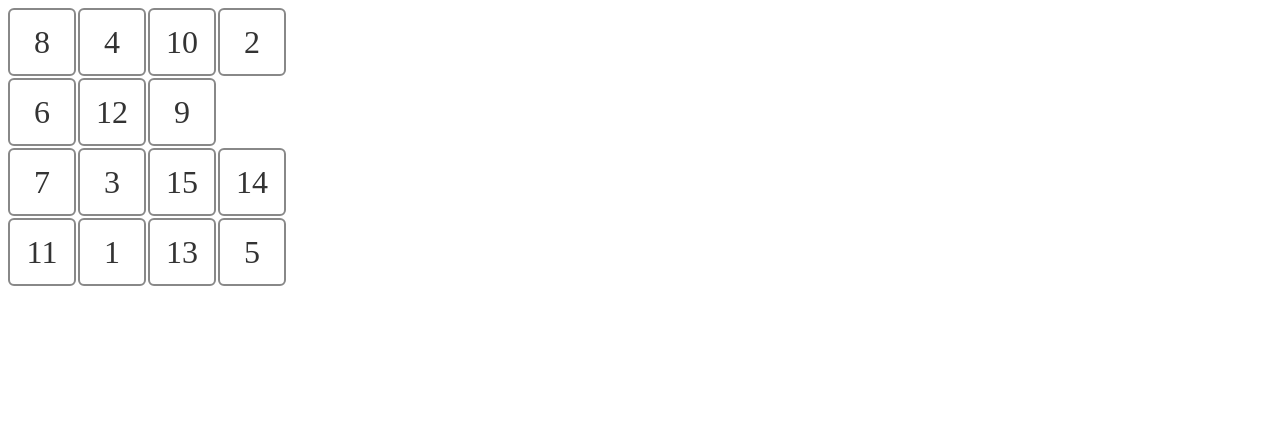
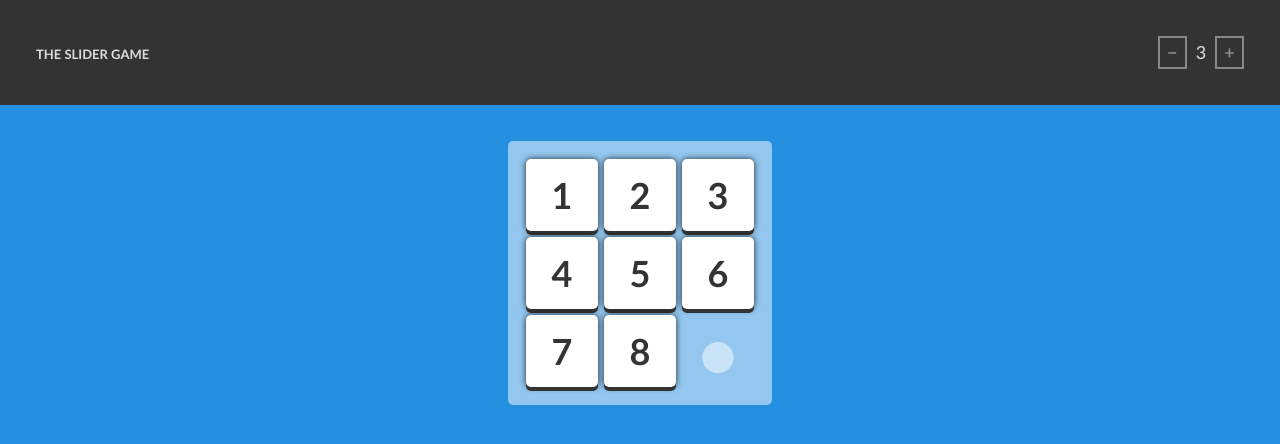
Before and after one commit to vajdagabor/sliding-puzzle, a React (Vite) app: page / in a window 1280 px wide. Shown: the top 444 px of the page. Built offline with nearby package versions, Linux system fonts and the light colour scheme.

Commit message:
Add better styles and allow to change size

```diff
--- a/src/App.tsx
+++ b/src/App.tsx
@@ -1,18 +1,32 @@
-import { useState } from 'react'
-import { Board } from "./Board";
-import { move, newFieldsShuffled } from "./model"
+import { useState, useEffect } from 'react'
+import { Board } from './Board'
+import { move, newFields } from './model'
+import { Header } from './Header'
+import { Counter } from './Counter'
 
 export function App() {
-  const size = 4
-  const [fields, setFields] = useState(newFieldsShuffled(size))
+  const [size, setSize] = useState(3)
+  const [fields, setFields] = useState(newFields(size))
+
+  useEffect(() => {
+    setFields(newFields(size))
+  }, [size])
 
   function handleFieldClick(index: number) {
     setFields(fs => move(index, size, fs))
   }
 
+  const shrink = () => setSize(s => s - 1)
+  const grow = () => setSize(s => s + 1)
+
   return (
     <>
-      <Board size={size} fields={fields} onFieldClick={handleFieldClick} />
+      <Header>
+        <Counter n={size} onDecrement={shrink} onIncrement={grow} />
+      </Header>
+      <main>
+        <Board size={size} fields={fields} onFieldClick={handleFieldClick} />
+      </main>
     </>
   )
 }
--- /dev/null
+++ b/src/Button.tsx
@@ -0,0 +1,8 @@
+interface Props {
+  label: string
+  onClick?: React.MouseEventHandler
+}
+
+export function Button({ label, onClick }: Props) {
+  return <button className="Button" onClick={onClick}>{label}</button>
+}
--- /dev/null
+++ b/src/Counter.tsx
@@ -0,0 +1,17 @@
+import { Button } from "./Button"
+
+interface Props {
+  n?: number
+  onDecrement?: React.MouseEventHandler
+  onIncrement?: React.MouseEventHandler
+}
+
+export function Counter({ n = 0, onDecrement, onIncrement }: Props) {
+  return (
+    <div className="Counter">
+      <Button label="−" onClick={onDecrement} />
+      <span>{n}</span>
+      <Button label="+" onClick={onIncrement} />
+    </div>
+  )
+}
--- /dev/null
+++ b/src/Header.tsx
@@ -0,0 +1,8 @@
+export function Header({ children }: React.PropsWithChildren) {
+  return (
+    <div className="Header">
+      <h1 className="Header__Title">The slider game</h1>
+      <div className="Header__Tools">{children}</div>
+    </div>
+  )
+}
--- a/src/index.css
+++ /dev/null
@@ -1,38 +0,0 @@
-:root {
-  --color-strong: #333;
-  --color-normal: #888;
-  --color-subtle: #ddd;
-  --radius: 6px;
-}
-
-
-.Board {
-  --board-size: 3;
-
-  display: inline-grid;
-  grid-template-columns: repeat(var(--board-size), 1fr);
-  grid-template-rows: repeat(var(--board-size), 1fr);
-  gap: 2px;
-}
-
-.Field {
-  display: flex;
-  justify-content: center;
-  align-items: center;
-  width: 2em;
-  height: 2em;
-  border: 2px solid var(--color-normal);
-  border-radius: var(--radius);
-  color: var(--color-strong);
-  font-size: 2rem;
-  cursor: pointer;
-  user-select: none;
-
-  &:hover {
-    border-color: var(--color-strong);
-  }
-
-  &:not([data-value]) {
-    opacity: 0;
-  }
-}
--- a/src/main.tsx
+++ b/src/main.tsx
@@ -1,7 +1,7 @@
 import { StrictMode } from 'react'
 import { createRoot } from 'react-dom/client'
 import { App } from './App.tsx'
-import './index.css'
+import './styles/global.css'
 
 createRoot(document.getElementById('root')!).render(
   <StrictMode>
--- /dev/null
+++ b/src/styles/global.css
@@ -0,0 +1,136 @@
+@import './reset.css';
+
+:root {
+  /* Colors */
+  --c-white: white;
+  --c-gray-subtle: #ddd;
+  --c-gray-middle: #888;
+  --c-gray-dark: #333;
+  --c-blue: rgb(38, 144, 224);
+
+  --radius: 5px;
+}
+
+@define-mixin theme-light {
+  --color-bg: var(--c-white);
+  --color-strong: var(--c-gray-dark);
+  --color-normal: var(--c-gray-middle);
+  --color-subtle: var(--c-gray-subtle);
+  --color-primary: var(--c-blue);
+}
+
+@define-mixin theme-dark {
+  --color-bg: var(--c-gray-dark);
+  --color-strong: var(--c-white);
+  --color-normal: var(--c-gray-subtle);
+  --color-subtle: var(--c-gray-middle);
+  --color-primary: var(--c-blue);
+}
+
+html {
+  @mixin theme-light;
+
+  background-color: var(--color-primary);
+  font-family: 'Gill Sans', 'Gill Sans MT', Calibri, 'Trebuchet MS', sans-serif;
+  font-size: 18px;
+}
+
+main {
+  padding: 2rem;
+  display: flex;
+  justify-content: center;
+}
+
+.Header {
+  @mixin theme-dark;
+
+  display: flex;
+  align-items: center;
+  padding: 2rem;
+  background-color: var(--color-bg);
+  color: var(--color-normal);
+}
+
+.Header__Title {
+  flex-grow: 1;
+  font-variant-caps: all-petite-caps;
+  font-weight: bold;
+}
+
+.Header__Tools {
+  flex-grow: 0;
+}
+
+.Counter {
+  color: var(--color-subtle);
+  span {
+    padding: 0 0.5em;
+    color: var(--color-normal);
+  }
+}
+
+.Button {
+  padding: 0.3em 0.4em;
+  border: 2px solid var(--color-subtle);
+  font-weight: bold;
+  cursor: pointer;
+
+  &:hover {
+    border-color: var(--color-normal);
+    color: var(--color-normal);
+  }
+
+  &:active {
+    border-color: var(--color-strong);
+    color: var(--color-strong);
+  }
+}
+
+.Board {
+  --board-size: 3;
+
+  display: inline-grid;
+  grid-template-columns: repeat(var(--board-size), 1fr);
+  grid-template-rows: repeat(var(--board-size), 1fr);
+  gap: 6px;
+  padding: 1rem;
+  border-radius: var(--radius);
+  background-color: rgba(255, 255, 255, 0.5);
+}
+
+.Field {
+  display: flex;
+  justify-content: center;
+  align-items: center;
+  width: 2em;
+  height: 2em;
+  border-radius: var(--radius);
+  user-select: none;
+  font-size: 2rem;
+  font-weight: bold;
+
+  &[data-value] {
+    background-color: var(--color-bg);
+    box-shadow: 0px 4px 0 var(--color-strong), 0 0 6px rgba(0, 0, 0, 0.8);
+    color: var(--color-strong);
+    cursor: pointer;
+
+    &:hover {
+      border: 2px solid var(--color-strong);
+    }
+  }
+
+  &:not([data-value]) {
+    box-shadow: none;
+    background-color: transparent;
+
+    &::after {
+      content: '•';
+      display: flex;
+      justify-content: center;
+      align-items: center;
+      color: rgba(255, 255, 255, 0.5);
+      font-size: 2em;
+    }
+  }
+}
--- /dev/null
+++ b/src/styles/reset.css
@@ -0,0 +1,35 @@
+*,
+*::before,
+*::after {
+  box-sizing: inherit;
+  padding: 0;
+  margin: 0;
+  border: 0;
+  background-color: transparent;
+  color: currentColor;
+  font-size: 100%;
+  font-family: inherit;
+  font-style: inherit;
+  font-weight: inherit;
+  line-height: inherit;
+}
+
+html {
+  box-sizing: border-box;
+  line-height: 1;
+}
+
+ol,
+ul,
+menu {
+  list-style: none;
+}
+
+blockquote {
+  quotes: none;
+}
+
+blockquote:before,
+blockquote:after {
+  content: none;
+}
```
